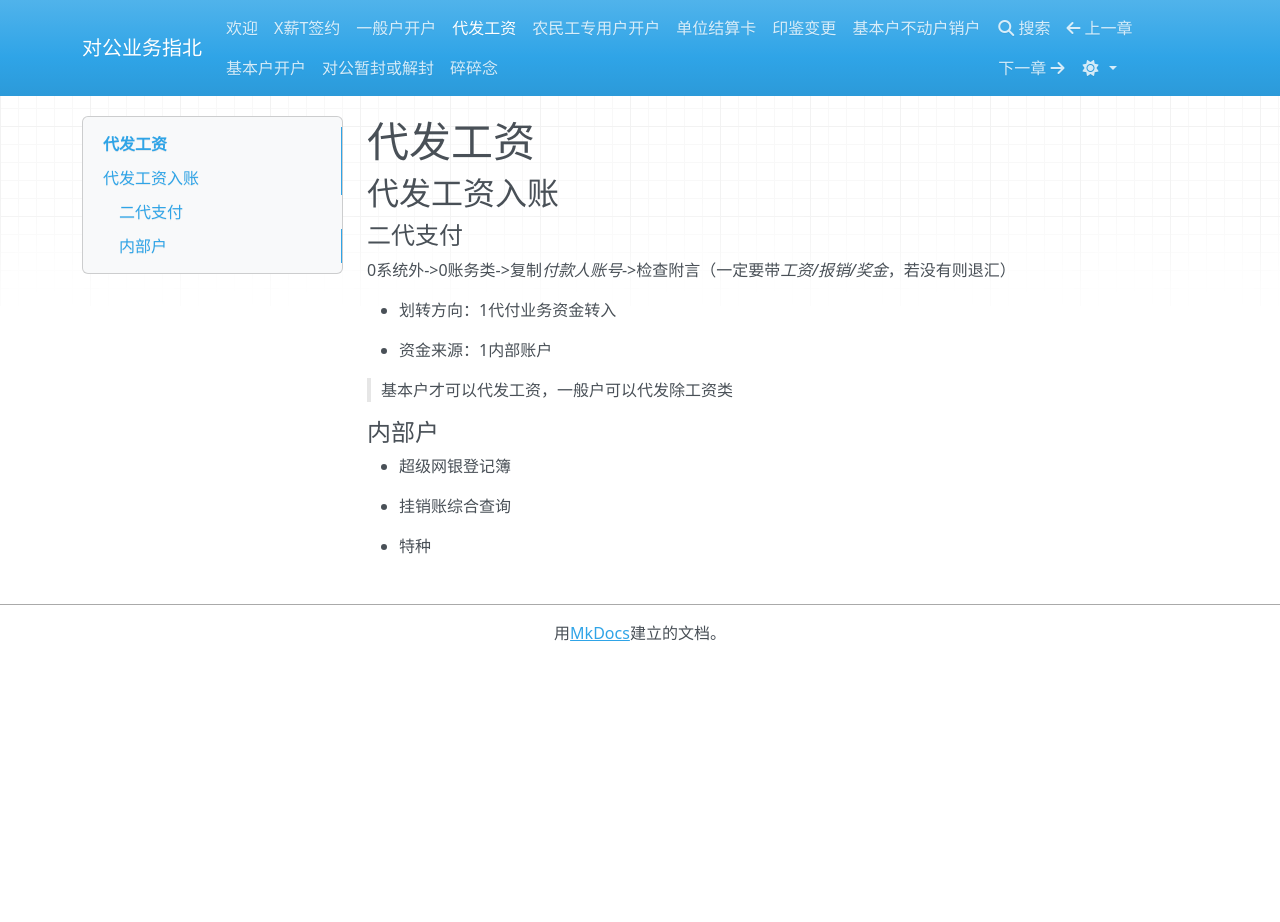
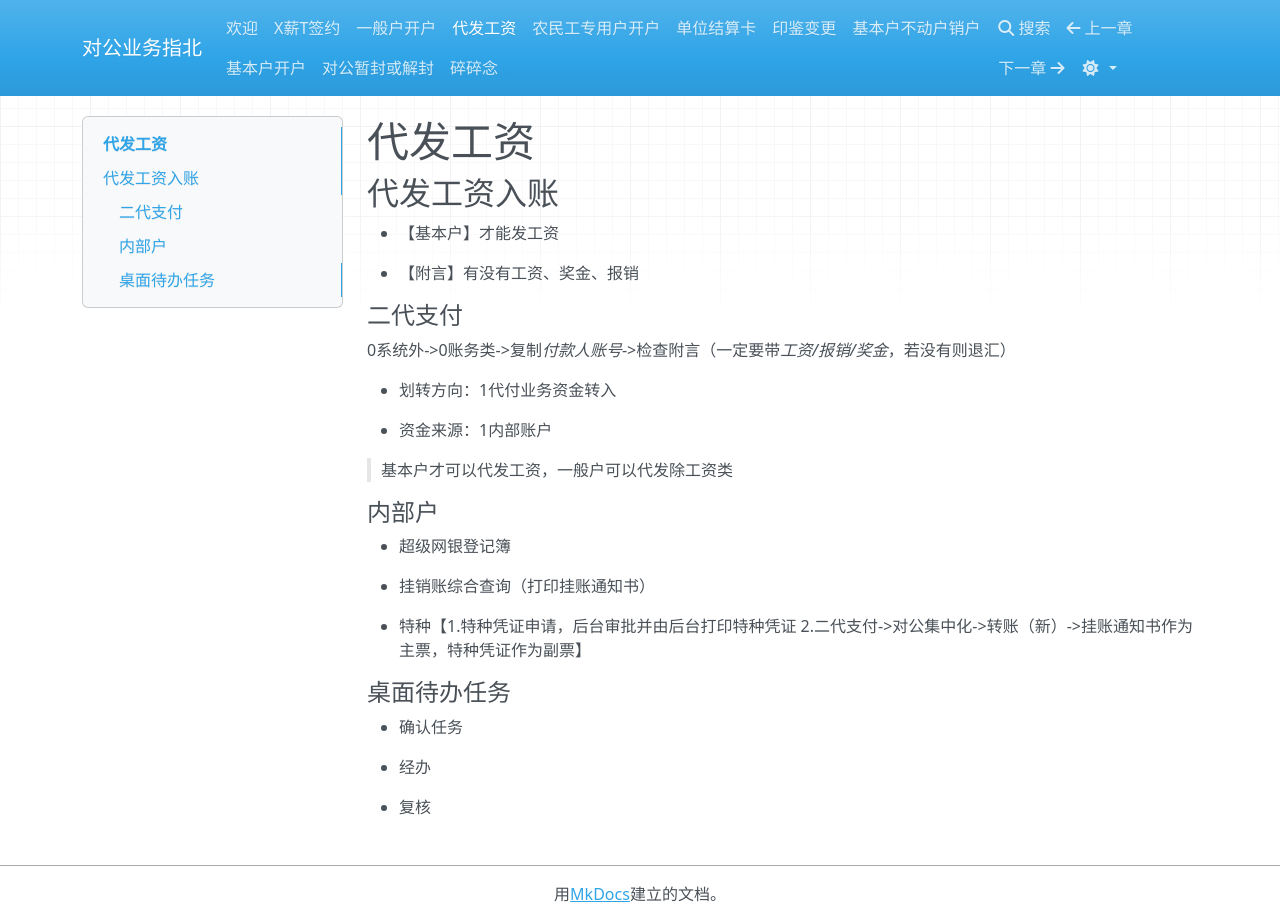
Before and after one commit to sakurafisch/fi, an MkDocs documentation site: the page built from docs/代发工资.md, in a window 1280 px wide and 922 px high. Built offline with MkDocs 1.6.1, drawn with Linux system fonts in a browser that asks for light colours; nearby versions of some CDN libraries.

Commit message:
feat: 工资入账

```diff
--- a/docs/代发工资.md
+++ b/docs/代发工资.md
@@ -1,7 +1,10 @@
 # 代发工资
 
+## 代发工资入账
 
-## 代发工资入账
+- 【基本户】才能发工资
+
+- 【附言】有没有工资、奖金、报销
 
 #### 二代支付
 
@@ -17,6 +20,14 @@
 
 - 超级网银登记簿
 
-- 挂销账综合查询
+- 挂销账综合查询（打印挂账通知书）
 
-- 特种
+- 特种【1.特种凭证申请，后台审批并由后台打印特种凭证 2.二代支付->对公集中化->转账（新）->挂账通知书作为主票，特种凭证作为副票】
+
+#### 桌面待办任务
+
+- 确认任务
+
+- 经办
+
+- 复核
```
